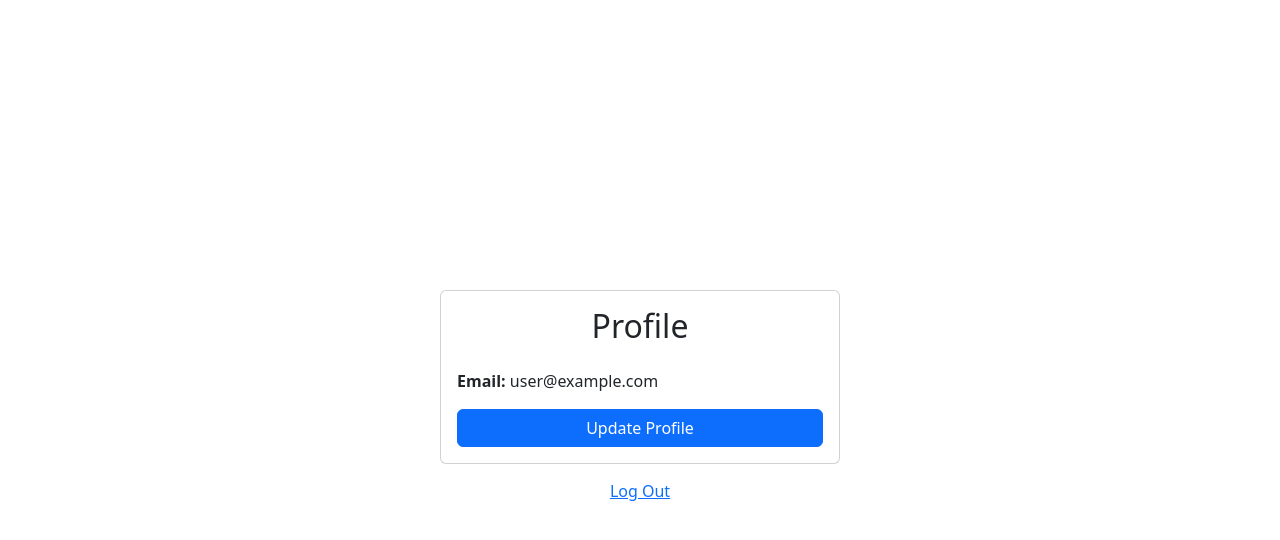
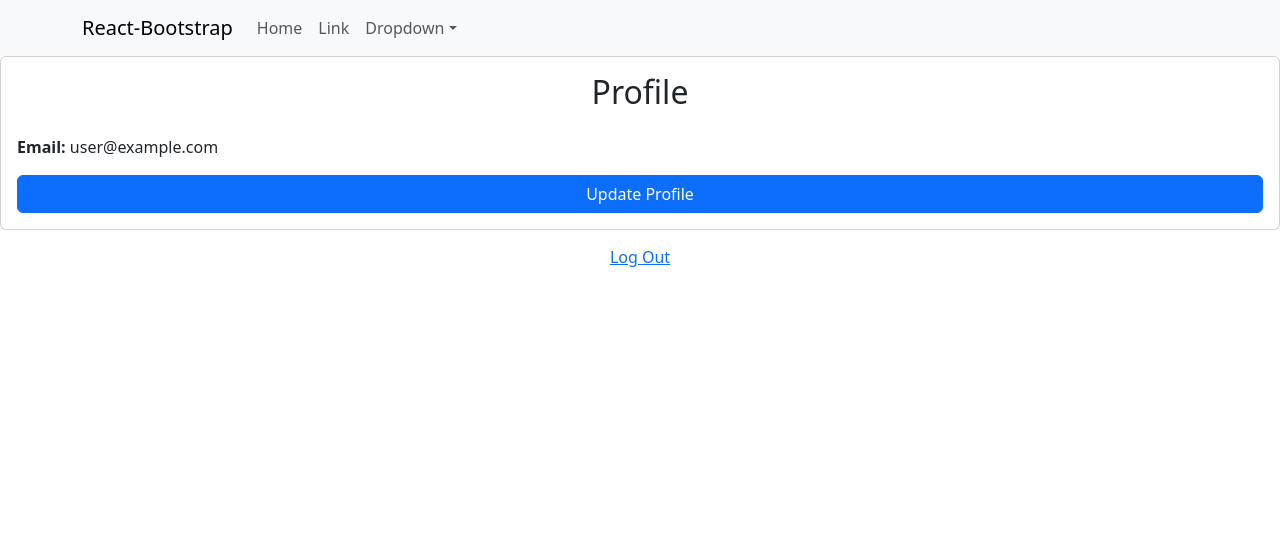
Before and after one commit to Chockaaa/Energize, a React (Create React App) app in the folder energize_app/: page / in a window 1280 px wide. Shown: the top 540 px of the page. Built offline with nearby package versions, Linux system fonts and the light colour scheme; no server answers; sample sign-in values are in the browser's storage.

Commit message:
draft navbar

```diff
--- a/energize_app/src/App.js
+++ b/energize_app/src/App.js
@@ -1,13 +1,27 @@
-import './App.css';
-import MapComp from './components/mapComponent'
-
+import React from "react"
+import Signup from "./components/Signup"
+import { AuthProvider } from "./contexts/AuthContext"
+import { BrowserRouter as Router, Routes, Route } from "react-router-dom"
+import Dashboard from "./components/Dashboard"
+import Login from "./components/Login"
+import PrivateRoute from "./components/PrivateRoute"
+import ForgotPassword from "./components/ForgotPassword"
 
 function App() {
   return (
-    <div className="App">
-      <MapComp></MapComp>
-    </div>
-  );
+
+        <Router>
+          <AuthProvider>
+            <Routes>
+              <Route exact path="/" element={<PrivateRoute><Dashboard /></PrivateRoute>} />
+              <Route path="/signup" element={<Signup />} />
+              <Route path="/login" element={<Login />} />
+              <Route path="/forgot-password" element={<ForgotPassword />} />
+            </Routes>
+          </AuthProvider>
+        </Router>
+
+  )
 }
 
-export default App;
+export default App
--- a/energize_app/src/components/App.js
+++ /dev/null
@@ -1,33 +0,0 @@
-import React from "react"
-import Signup from "./Signup"
-import { Container } from "react-bootstrap"
-import { AuthProvider } from "../contexts/AuthContext"
-import { BrowserRouter as Router, Routes, Route } from "react-router-dom"
-import Dashboard from "./Dashboard"
-import Login from "./Login"
-import PrivateRoute from "./PrivateRoute"
-import ForgotPassword from "./ForgotPassword"
-
-function App() {
-  return (
-    <Container
-      className="d-flex align-items-center justify-content-center"
-      style={{ minHeight: "100vh" }}
-    >
-      <div className="w-100" style={{ maxWidth: "400px" }}>
-        <Router>
-          <AuthProvider>
-            <Routes>
-              <Route exact path="/" element={<PrivateRoute><Dashboard /></PrivateRoute>} />
-              <Route path="/signup" element={<Signup />} />
-              <Route path="/login" element={<Login />} />
-              <Route path="/forgot-password" element={<ForgotPassword />} />
-            </Routes>
-          </AuthProvider>
-        </Router>
-      </div>
-    </Container>
-  )
-}
-
-export default App
--- a/energize_app/src/components/Dashboard.js
+++ b/energize_app/src/components/Dashboard.js
@@ -2,6 +2,7 @@
 import { Card, Button, Alert } from "react-bootstrap"
 import { useAuth } from "../contexts/AuthContext"
 import { Link, useNavigate } from "react-router-dom"
+import NavigationBar from "./NavigationBar"
 
 export default function Dashboard() {
   const [error, setError] = useState("")
@@ -21,6 +22,7 @@
 
   return (
     <>
+    <NavigationBar/>
       <Card>
         <Card.Body>
           <h2 className="text-center mb-4">Profile</h2>
--- /dev/null
+++ b/energize_app/src/components/NavigationBar.js
@@ -0,0 +1,33 @@
+import React from 'react';
+import {Nav,Navbar,Container,NavDropdown} from 'react-bootstrap';
+
+
+const NavigationBar=()=>{
+
+    return (
+
+        <Navbar bg="light" expand="lg">
+        <Container>
+            <Navbar.Brand href="#home">React-Bootstrap</Navbar.Brand>
+            <Navbar.Toggle aria-controls="basic-navbar-nav" />
+            <Navbar.Collapse id="basic-navbar-nav">
+            <Nav className="me-auto">
+                <Nav.Link href="#home">Home</Nav.Link>
+                <Nav.Link href="#link">Link</Nav.Link>
+                <NavDropdown title="Dropdown" id="basic-nav-dropdown">
+                <NavDropdown.Item href="#action/3.1">Action</NavDropdown.Item>
+                <NavDropdown.Item href="#action/3.2">Another action</NavDropdown.Item>
+                <NavDropdown.Item href="#action/3.3">Something</NavDropdown.Item>
+                <NavDropdown.Divider />
+                <NavDropdown.Item href="#action/3.4">Separated link</NavDropdown.Item>
+                </NavDropdown>
+            </Nav>
+            </Navbar.Collapse>
+        </Container>
+        </Navbar>
+
+        );
+    }
+
+
+export default NavigationBar;
--- a/energize_app/src/index.js
+++ b/energize_app/src/index.js
@@ -1,6 +1,6 @@
 import React from 'react'
 import ReactDOM from 'react-dom/client'
-import App from "./components/App"
+import App from "./App"
 import "bootstrap/dist/css/bootstrap.min.css"
 
 const root = ReactDOM.createRoot(document.getElementById('root'));
```
Also changed, not shown: 1 other file (tests, documents, lock files or other folders).
